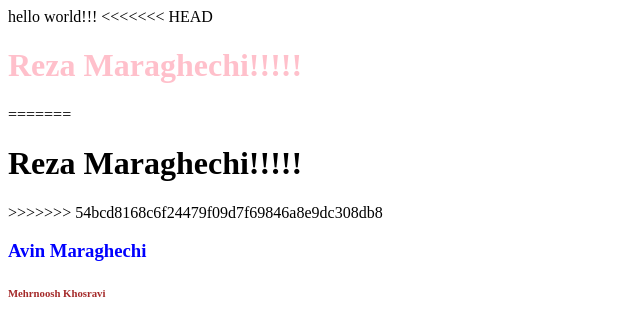
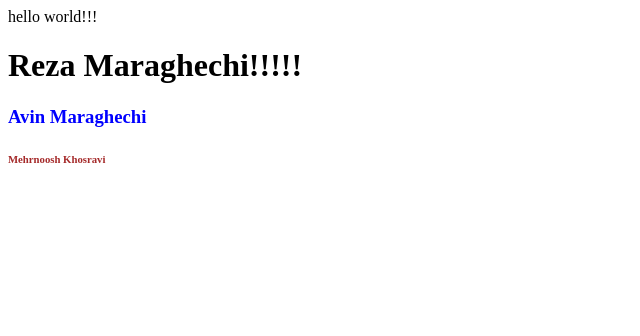
Before and after one commit to Reza216/cs50xiran, a plain HTML site: page index.html in a window 1280 px wide. Shown: the whole page, without its empty margins (0-640 px from the left). Drawn offline with Linux system fonts and the light colour scheme.

Commit message:
Update index.html

```diff
--- a/index.html
+++ b/index.html
@@ -9,11 +9,7 @@
 <body>
     hello world!!!
 
-<<<<<<< HEAD
-    <h1 style="color:pink;">Reza Maraghechi!!!!!</h1>
-=======
     <h1 style="color:black;">Reza Maraghechi!!!!!</h1>
->>>>>>> 54bcd8168c6f24479f09d7f69846a8e9dc308db8
     <h3 style="color:blue;">Avin Maraghechi</h3>
     <h6 style="color: brown;">Mehrnoosh Khosravi</h6>
 </body>
```
